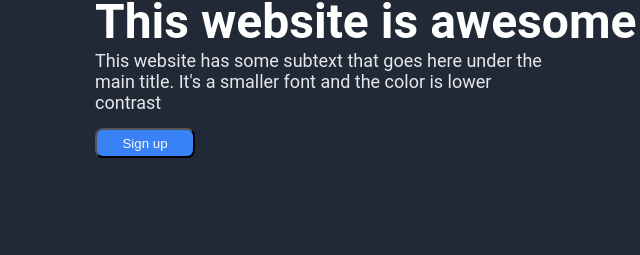
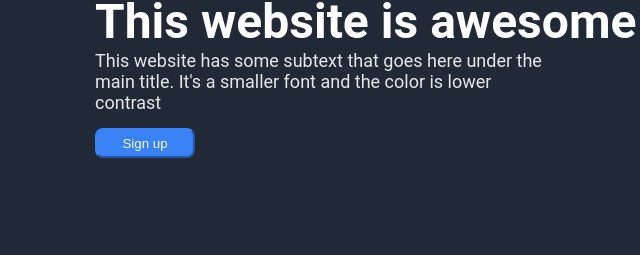
Before and after one commit to framez00/Project-Landing-Page, a plain HTML site: page index.html in a window 1280 px wide. Shown: the part 214-469 px from the top of the page, 105-745 px from the left. Drawn offline with Linux system fonts and the light colour scheme.

Commit message:
fixed sign up button border

```diff
--- a/style.css
+++ b/style.css
@@ -57,6 +57,8 @@ button.signup{
 	border-radius: 8px;
 	width: 100px;
 	height: 30px;
+	cursor: pointer;
+	border-color: #3882F6;
 }
 
 .heroPart .image{
```
